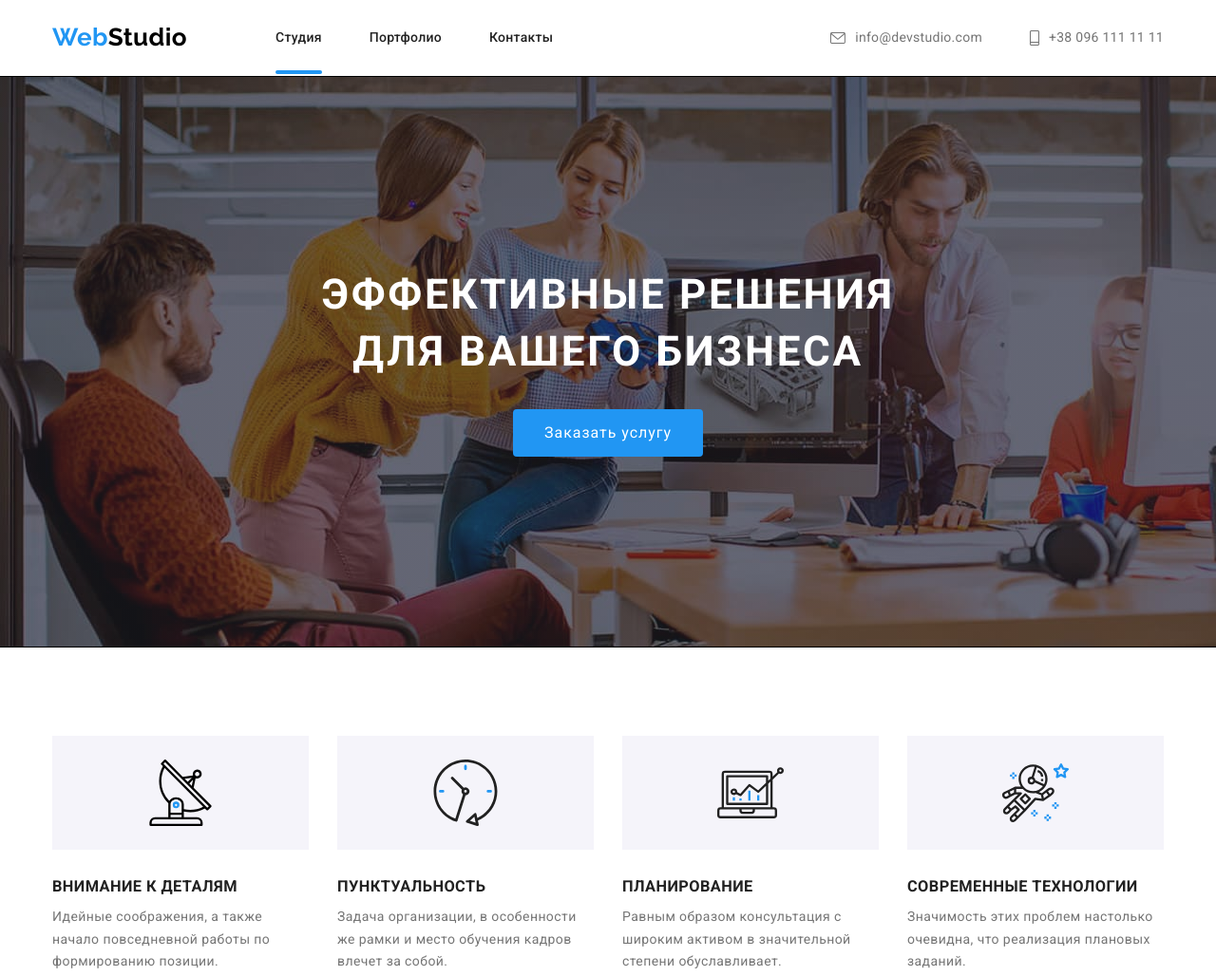
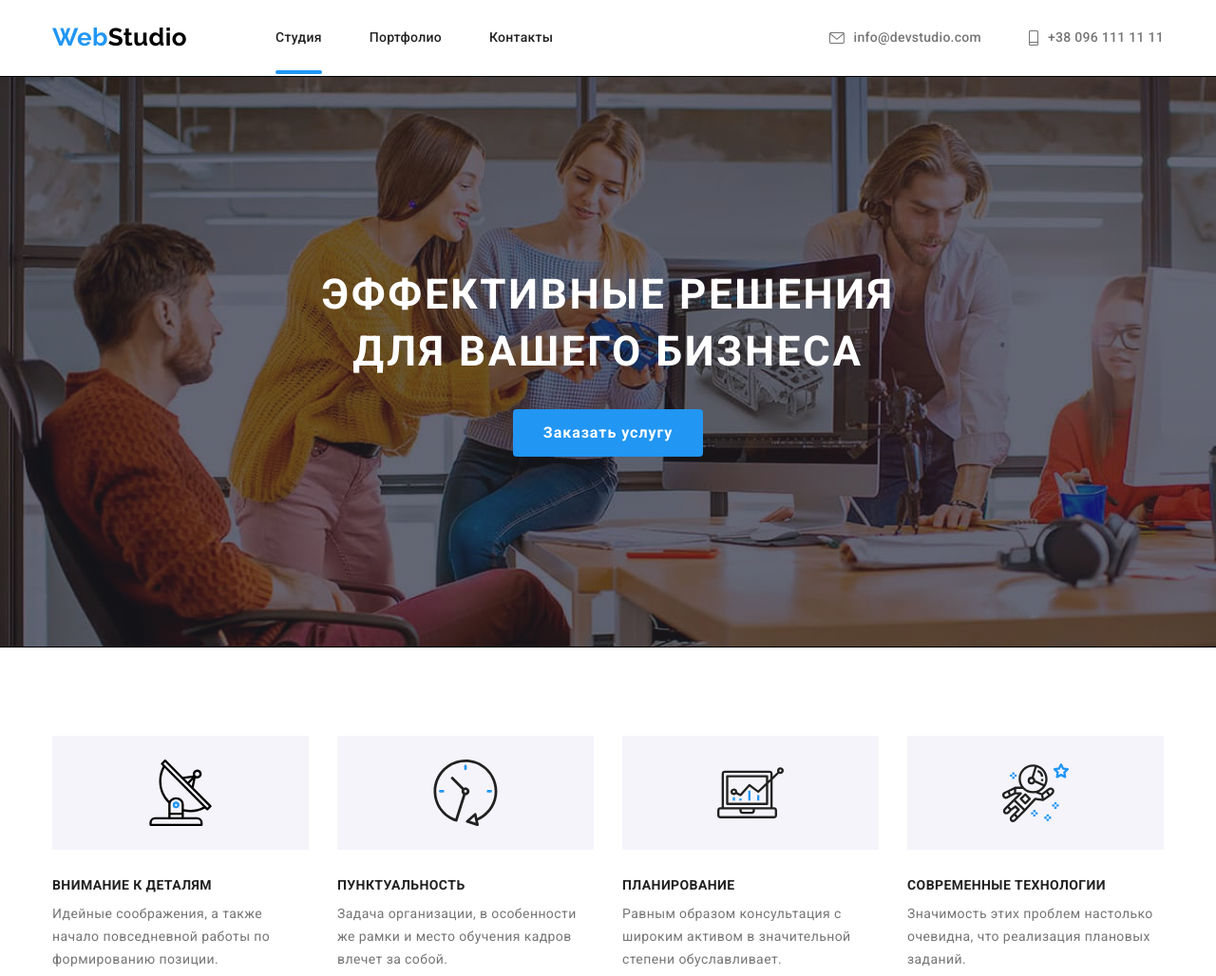
Before and after one commit to Anton0694/goit-markup-hw-05, a plain HTML site: page index.html in a window 1280 px wide. Shown: the top 1028 px of the page at 95% size. Drawn offline with nearby package versions, Linux system fonts and the light colour scheme.

Commit message:
Update styles.css

```diff
--- a/css/styles.css
+++ b/css/styles.css
@@ -151,6 +151,7 @@ img {
 
 .header-adress-link {
 	display: inline-flex;
+  font-weight: 500;
 	align-items: center;
 	line-height: 1.14;
 	letter-spacing: 0.02em;
@@ -242,6 +243,7 @@ img {
 	top: 430px;
 
 	font-size: 16px;
+  font-weight: 700;
 	line-height: 1.87;
 	letter-spacing: 0.06em;
 	color: var(--dark-side-color);
@@ -372,6 +374,7 @@ img {
 	box-shadow: 0px 1px 3px rgba(0, 0, 0, 0.12), 0px 1px 1px rgba(0, 0, 0, 0.14),
 		0px 2px 1px rgba(0, 0, 0, 0.2);
 	border-radius: 0px 0px 4px 4px;
+  background-color: var(--dark-side-color);
 }
 
 .text-studio-team {
@@ -383,6 +386,7 @@ img {
 }
 .about-studio-title {
 	margin-bottom: 10px;
+  font-size: 14px;
 	line-height: 1.14;
 	text-transform: uppercase;
 	color: var(--primary-text-color);
```
